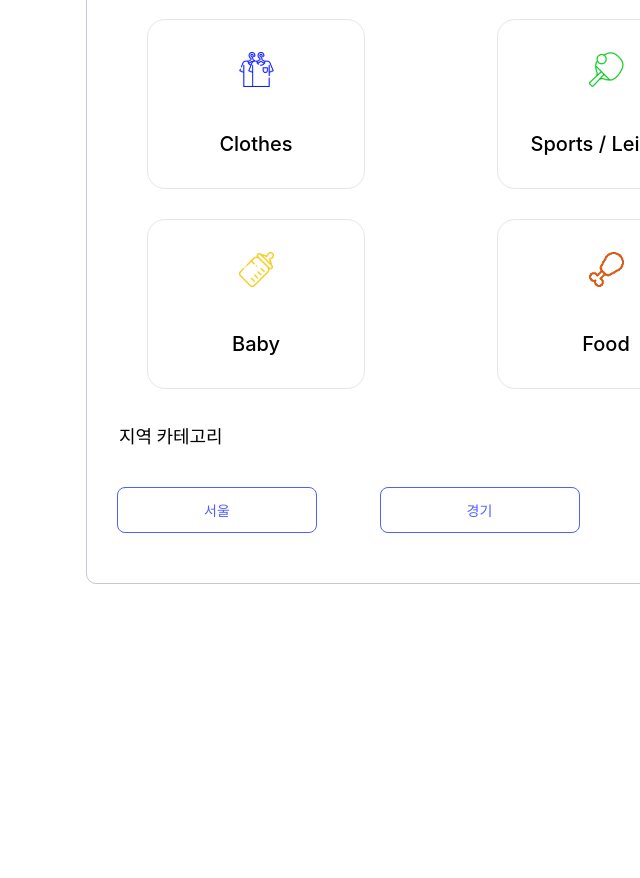
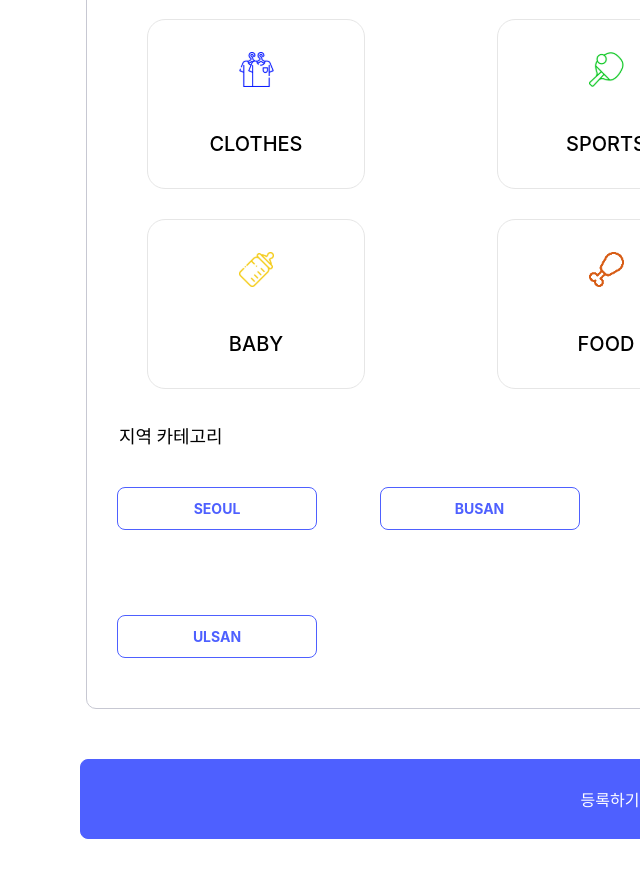
Before and after one commit to Barter-Website/Frontend, a React (Vite) app in the folder vite-project/: page /postpage in a window 1280 px wide. Shown: the part 1760-2638 px from the top of the page, without its empty margins (640-1280 px from the left). Before the commit the page ends 2394 px from the top, so only its background shows below. Built offline with nearby package versions, Linux system fonts and the light colour scheme; a web font is replaced by a local one.

Commit message:
상세페이지, 등록페이지 백 연결

```diff
--- a/package.json
+++ b/package.json
@@ -1,6 +1,6 @@
 {
   "dependencies": {
-    "axios": "^1.2.2",
+    "axios": "1.2.2",
     "react-router-dom": "^6.4.5"
   }
 }
--- a/vite-project/src/pages/Detailpage/index.jsx
+++ b/vite-project/src/pages/Detailpage/index.jsx
@@ -1,4 +1,5 @@
-import React, { useState } from 'react';
+import React, { useState,useEffect } from 'react';
+import axios from 'axios';
 import * as styled from './styles';
 import logo from '../../assets/logo.png'
 import user from '../../assets/user.svg'
@@ -17,6 +18,27 @@ import data from "../../pages/Detailpage/data.json"
 
 const DetailPage = () => {
     const [slideIndex, setSlideIndex] = useState(0);
+    const [content, setContent] = useState("");
+    const [title, setTitle] = useState("");
+
+    const productGet = () => {
+        const response = axios.get(
+          `http://localhost:8080/api/products/2`)
+
+        .then(function (response) {
+            console.log(JSON.stringify(response.data));
+            setContent(response.data.content)
+            setTitle(response.data.title)
+            // if (response.data.data.accessToken) {
+            //   localStorage.setItem('login-token', response.data.data.accessToken);
+            // }
+          })
+        }
+
+
+    useEffect(()=>{
+        productGet()
+    })
 
     const ProductList=()=>{
         return (
@@ -61,9 +83,8 @@ const DetailPage = () => {
                 <img src ={detailImage3}/>
                 <styled.textContainer>
                     <div className='textBox'>
-                        <span className='name'>Checked Duvet Cover Set<br></br></span>
-                        <span className='amount'>Amount : 1<br></br></span>
-                        <span>Light khaki green/white checks<br></br>Light khaki green/white checks<br></br>Light khaki green/white checks<br></br></span>
+                        <span className='name'>{title}<br></br></span>
+                        <span>{content}</span>
                     </div>
 
                     <div>
--- a/vite-project/src/pages/PostPage/index.jsx
+++ b/vite-project/src/pages/PostPage/index.jsx
@@ -1,5 +1,6 @@
 import React, { useState } from 'react';
 import * as styled from './styles';
+import axios from 'axios';
 
 import Header from '../../components/Header';
 import contentIcon from '../../assets/content.svg';
@@ -17,6 +18,7 @@ import furniture from '../../img/furniture.svg';
 
 
 const PostPage = () => {
+
     const FormList = (props) => {
         return (
             <styled.formListContainer>
@@ -32,13 +34,56 @@ const PostPage = () => {
             </styled.formListContainer>
         )
     }
+    const [content, setContent] = useState("");
+    const [title, setTitle] = useState("");
+    const [userId, setUserId] = useState("user250");
+
+    const onTitleHandler=(e)=>{
+        setTitle(e.target.value);
+    }
+    const onContentHandler=(e)=>{
+        setContent(e.target.value);
+    }
+
+    const Submit = () => {
+        console.log(region, content, product, title, userId);
+        const response = axios.post(
+          `http://localhost:8080/api/products?areaCategory=${region}&content=${content}&productCategory=${product}&title=${title}&userId=${userId}`,
+          {
+            "areaCategory": region,
+            "content": content,
+            "productCategory": product,
+            "title": title,
+            "userId":userId
+          },
+          {
+            headers: {
+              // 'accept': 'application/json',
+              'Content-Type': 'application/json'
+            }
+          }
+        )
+          .then(function (response) {
+            console.log(JSON.stringify(response.data));
+            // navigateToMainPage();
+            // if (response.data.data.accessToken) {
+            //   localStorage.setItem('login-token', response.data.data.accessToken);
+            // }
+          })
+          .catch(function (error) {
+            console.log("1111");
+            console.log(error);
+
+          });
+      }
+
     const [product, setProduct] = useState("product")
     const SelectProductCategory =(e) =>{
         setProduct(e.target.id)
         console.log(e.target.id)
     }
 
-    const category=[[clothes,"Clothes"],[sports,"Sports / Leisure"], [device,"Degital Device"], [baby,"Baby"], [food,"Food"], [furniture, "Furniture"]]
+    const category=[[clothes,"CLOTHES"],[sports,"SPORTS"], [device,"DIGITAL"], [baby,"BABY"], [food,"FOOD"], [furniture, "FURNITURE"]]
 
     const CategoryList = () => {
         return(
@@ -59,7 +104,7 @@ const PostPage = () => {
         console.log(e.target.id)
     }
 
-    const regionCategory=["서울","경기","인천", "경북"]
+    const regionCategory=["SEOUL","BUSAN","INCHEON", "GWANGJU","ULSAN"]
 
     const RegionCategoryList = () => {
         return(
@@ -112,12 +157,12 @@ const PostPage = () => {
                 <styled.postForms>
                     <styled.title>상품명 & 내용</styled.title>
                     <styled.postForm>
-                        <text className='title'>상품명</text>
-                        <text className='titleE'>product name</text>
-                        <input className='inputt'></input>
-                        <text className='title'>내용</text>
-                        <text className='titleE'>content</text>
-                        <input className='contentInput'></input>
+                        <div className='title'>상품명</div>
+                        <div className='titleE'>product name</div>
+                        <input className='input' value={title} onChange={onTitleHandler}></input>
+                        <div className='title' >내용</div>
+                        <div className='titleE'>content</div>
+                        <input className='contentInput' value={content} onChange={onContentHandler}></input>
                     </styled.postForm>
 
                     <styled.title>사진</styled.title>
@@ -139,9 +184,8 @@ const PostPage = () => {
                         </styled.regionCategoryContainer>
                     </styled.postForm>
                 </styled.postForms>
-
             </styled.body>
-
+            <styled.submitButton onClick={Submit}>등록하기</styled.submitButton>
         </styled.container>
     );
 };
--- a/vite-project/src/pages/PostPage/styles.jsx
+++ b/vite-project/src/pages/PostPage/styles.jsx
@@ -209,3 +209,16 @@ export const regionCategory = styled.button`
     font-weight:bold;
     margin-bottom:50px;
 `;
+
+export const submitButton = styled.button`
+    width:1060px;
+    height:80px;
+    border:1px solid #4E60FF;
+    border-radius:8px;
+    font-weight:bold;
+    margin-bottom:50px;
+    background-color:#4E60FF;
+    color:#ffffff;
+    margin-left:720px;
+
+`;
```
Also changed, not shown: 1 other file (tests, documents, lock files or other folders).
